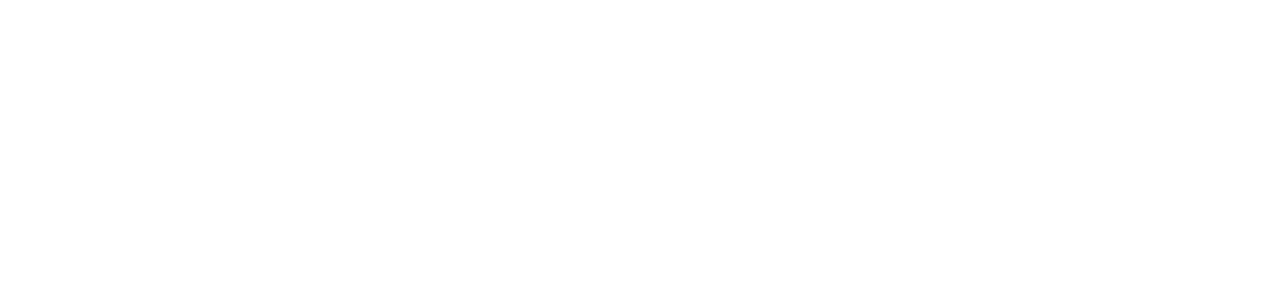
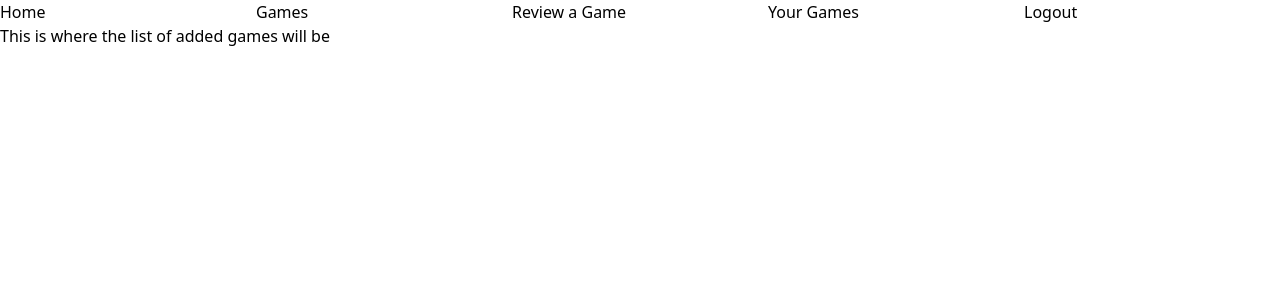
Before and after one commit to EthanB934/Gamerraterclient, a React (Vite) app: page /games in a window 1280 px wide. Before the commit this address had no page. Shown: the top 300 px of the page. Built offline with nearby package versions, Linux system fonts and the light colour scheme; sample sign-in values are in the browser's storage.

Commit message:
Added Home route to navbar

```diff
--- a/src/components/ApplicationViews.jsx
+++ b/src/components/ApplicationViews.jsx
@@ -1,38 +1,21 @@
-import { useState } from 'react'
+import { useEffect, useState } from 'react'
 import { BrowserRouter, Route, Routes } from "react-router-dom"
 import { Authorized } from "./Authorized"
 import { Login } from "../pages/Login.jsx"
 import Home from "../pages/Home"
 import { Register } from '../pages/Register.jsx'
+import { getAllGames } from './services/GameServices.jsx'
+import { GamesList } from './Games/GamesList.jsx'
 
 
 export const ApplicationViews = () => {
-    const [rocksState, setRocksState] = useState([{
-        id: 1,
-        name: "Sample",
-        type: {
-            id: 1,
-            label: "Volcanic"
-        }
-    }])
-
-    const fetchRocksFromAPI = async () => {
-        const response = await fetch("http://localhost:8000/rocks",
-            {
-                headers: {
-                    Authorization: `Token ${JSON.parse(localStorage.getItem("rock_token")).token}`
-                }
-            })
-        const rocks = await response.json()
-        setRocksState(rocks)
-    }
-
     return <BrowserRouter>
         <Routes>
             <Route path="/login" element={<Login />} />
             <Route path="/register" element={<Register />} />
             <Route element={<Authorized />}>
                 <Route path="/" element={<Home />} />
+                <Route path="/games" element={<GamesList />} />
             </Route>
         </Routes>
     </BrowserRouter>
--- /dev/null
+++ b/src/components/Games/GamesList.jsx
@@ -0,0 +1,3 @@
+export const GamesList = () => {
+    return <>This is where the list of added games will be</>
+}
--- a/src/components/Navbar.jsx
+++ b/src/components/Navbar.jsx
@@ -6,7 +6,10 @@ export const NavBar = () => {
     return (
         <ul className="navbar pb-10">
             <li className="navbar__item pl-10">
-                <NavLink className="text-left underline text-blue-600 hover:text-purple-700" to={"/allrocks"}>Games</NavLink>
+                <NavLink className="text-left underline text-blue-600 hover:text-purple-700" to={"/"}>Home</NavLink>
+            </li>
+            <li className="navbar__item pl-10">
+                <NavLink className="text-left underline text-blue-600 hover:text-purple-700" to={"/games"}>Games</NavLink>
             </li>
             <li className="navbar__item">
                 <NavLink className="text-left underline text-blue-600 hover:text-purple-700" to={"/review"}>Review a Game</NavLink>
--- /dev/null
+++ b/src/components/services/GameServices.jsx
@@ -0,0 +1,3 @@
+export const getAllGames = async () => {
+    return await fetch("http://localhost:8000/games").then((res) => res.json())
+}
```
